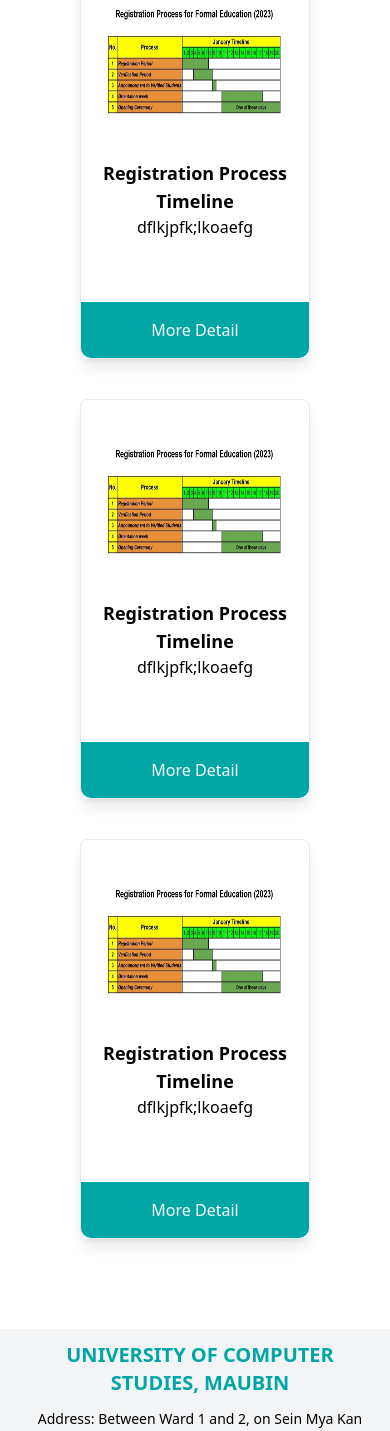
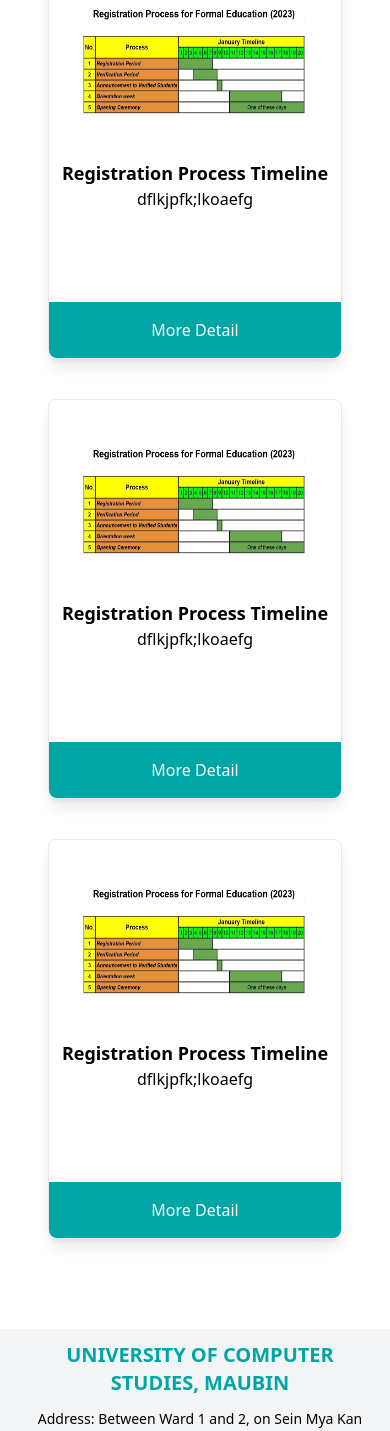
Before and after one commit to YukioTheSage/University-Website, a React (Create React App) app in the folder university/: page / in a window 390 px wide. Shown: the part 6528-7959 px from the top of the page. Built offline with nearby package versions, Linux system fonts and the light colour scheme.

Commit message:
Fixed Animation Bugs and Update

```diff
--- a/university/src/components/About.js
+++ b/university/src/components/About.js
@@ -50,7 +50,7 @@ function About() {
             <div className=" flex  justify-between items-center max-md:flex-col max-md:px-5 w-full h-auto">
 
                 {/* Text Section */}
-                <div data-aos="fade-right" className="w-full md:w-[50%] lg:w-[50%] xl:w-[50%] h-full p-4 md:p-9 lg:p-9 xl:p-9 flex flex-col justify-center items-center">
+                <div data-aos="zoom-in" className="w-full md:w-[50%] lg:w-[50%] xl:w-[50%] h-full p-4 md:p-9 lg:p-9 xl:p-9 flex flex-col justify-center items-center">
                     <h1 className="text-[#00a6a6] font-bold max-md:text-2xl md:text-[30px] lg:text-4xl uppercase pb-[20px] mb-4">About The University Of Computer Studies Maubin</h1>
                     <p className="text-base lg:text-lg text-justify">&nbsp;&nbsp;&nbsp;&nbsp;University of Computer Studies (Maubin), located in Maubin Township, about 100 km
                                 (62 miles) from West of Yangon, is one of three computer universities in Ayeyarwady Region. The
@@ -61,7 +61,7 @@ function About() {
                                 Computer Studies (Maubin).</p>
                 </div>
                 {/* Logo Section */}
-                <div data-aos="fade-left" className="w-full md:w-[50%] lg:w-[50%] xl:w-[50%] h-full flex justify-center items-center object-cover mt-4 md:mt-0 lg:mt-0 xl:mt-0">
+                <div data-aos="zoom-in" className="w-full md:w-[50%] lg:w-[50%] xl:w-[50%] h-full flex justify-center items-center object-cover mt-4 md:mt-0 lg:mt-0 xl:mt-0">
                     <img className="w-[150px] sm:w-[250px] md:w-[300px] lg:w-[350px] xl:w-[400px] h-[150px] sm:h-[250px] md:h-[300px] lg:h-[350px] xl:h-[400px]" src={Banner} />
                 </div>
 
--- a/university/src/components/Home.js
+++ b/university/src/components/Home.js
@@ -4,7 +4,7 @@ import Banner from "../images/banner.jpg";
 
 function Home() {
     return(
-        <section id="Home" className="w-full h-[650px]  pt-28">
+        <section  id="Home" className="w-full h-[650px]  pt-28">
 
             <img className="w-full h-[550px] object-cover" src={Banner}></img>
 
--- a/university/src/components/Iuc.js
+++ b/university/src/components/Iuc.js
@@ -11,7 +11,7 @@ const Iuc= () => {
         <div className=" w-full max-lg:h-auto max-lg:pt-28 max-lg:pb-5 h-[528px]
             flex justify-between items-center max-lg:flex-col mx-auto ">
                 {/* Text Section */}
-                <div data-aos="fade-right" className=" max-lg:w-full  lg:w-[50%] h-full   max-lg:mx-auto   max-lg:pt-0  lg:pt-28 max-md:px-7 md:px-10 lg:px-10">
+                <div data-aos="zoom-in" className=" max-lg:w-full  lg:w-[50%] h-full   max-lg:mx-auto   max-lg:pt-0  lg:pt-28 max-md:px-7 md:px-10 lg:px-10">
                 <h1 className="w-full text-[#00a6a6]  font-bold max-md:text-2xl md:text-4xl lg:text-4xl pb-[20px] ">INTERIM UNIVERSITY COUNCIL</h1>
                 <p className=" w-full  max-lg:text-base lg:text-lg font-medium  mb-[8px] text-justify">&nbsp;&nbsp;&nbsp;As for University of Computer Studies (Maubin), Interim University Council was founded to
 become the one which actually represents students, teachers and staffs of this
@@ -22,7 +22,7 @@ educational opportunities; and to cooperate with the National Unity Government m
 
                 </div>
                 {/* Image Section */}
-                <div data-aos="fade-left" className="w-[50%] h-full flex justify-center items-center object-cover max-lg:hidden ">
+                <div data-aos="zoom-in" className="w-[50%] h-full flex justify-center items-center object-cover max-lg:hidden ">
                  <img className="w-[447px] h-[222px] " src={Banner}  />
                  </div>
             </div>
--- a/university/src/components/Nav.js
+++ b/university/src/components/Nav.js
@@ -83,7 +83,7 @@ function NavBar() {
         </div>
          <div className="z-20 rounded-lg border-2 px-3 py-2 bg-[#00a6a6] mr-4 lg:hidden">
         <img
-          className="w-8 h-8 max-sm:w-4 max-sm:h-4 duration-500 cursor-pointer lg:hidden"
+          className="w-8 h-8 max-sm:w-5 max-sm:h-5 duration-500 cursor-pointer lg:hidden"
 
           src={isOpen ? Close : Bar}
           alt="bar"
--- a/university/src/components/New.js
+++ b/university/src/components/New.js
@@ -11,7 +11,7 @@ const New= () =>{
 
     return(
 
-        <section  id="New" className="w-full mb-[50px] pt-28 xl:px-28 md:px-12 max-sm:px-20 pb-10 ">
+        <section  id="New" className="w-full mb-[50px] pt-28 xl:px-28 md:px-10 max-sm:px-12 pb-10 ">
             <h1 className="text-center text-4xl font-robo font-bold mb-8 text-[#00a6a6] ">New & Events</h1>
             <div className="w-full h-auto grid  gap-10 md:gap-12 xl:gap-28  sm:grid-cols-1 md:grid-cols-2 lg:grid-cols-3 ">
 
@@ -22,7 +22,7 @@ const New= () =>{
                 <p>dflkjpfk;lkoaefg</p>
 
                 </div>
-                <button onClick={() => navigate("/newdetail/1")} className="absolute bottom-0 w-full max-md:mt-[90px] md:mt-[87px] mt-[62px] bg-[#00a6a6] py-4 px-14 border-t-2 text-white  border-solid border-white font-medium rounded-b-[10px]">More Detail</button>
+                <button onClick={() => navigate("/newdetail/1")} className="absolute bottom-0 w-full max-md:mt-[90px] md:mt-[87px] mt-[62px] bg-[#00a6a6] py-4 px-14 border-t-2 text-white  border-solid border-white font-medium rounded-b-lg">More Detail</button>
 
 
 
@@ -34,7 +34,7 @@ const New= () =>{
                 <p>dflkjpfk;lkoaefg</p>
 
                 </div>
-                <button onClick={() => navigate("/newdetail/2")} className="absolute bottom-0 w-full max-md:mt-[90px] md:mt-[87px] mt-[62px] bg-[#00a6a6] py-4 px-14 border-t-2 text-white  border-solid border-white font-medium rounded-b-[10px]">More Detail</button>
+                <button onClick={() => navigate("/newdetail/2")} className="absolute bottom-0 w-full max-md:mt-[90px] md:mt-[87px] mt-[62px] bg-[#00a6a6] py-4 px-14 border-t-2 text-white  border-solid border-white font-medium rounded-b-lg">More Detail</button>
 
 
 
@@ -46,7 +46,7 @@ const New= () =>{
                 <p>dflkjpfk;lkoaefg</p>
 
                 </div>
-                <button onClick={() => navigate("/newdetail/3")} className="absolute bottom-0 w-full max-md:mt-[90px] md:mt-[87px] mt-[62px] bg-[#00a6a6] py-4 px-14 border-t-2 text-white  border-solid border-white font-medium rounded-b-[10px]">More Detail</button>
+                <button onClick={() => navigate("/newdetail/3")} className="absolute bottom-0 w-full max-md:mt-[90px] md:mt-[87px] mt-[62px] bg-[#00a6a6] py-4 px-14 border-t-2 text-white  border-solid border-white font-medium rounded-b-lg">More Detail</button>
 
 
 
```
